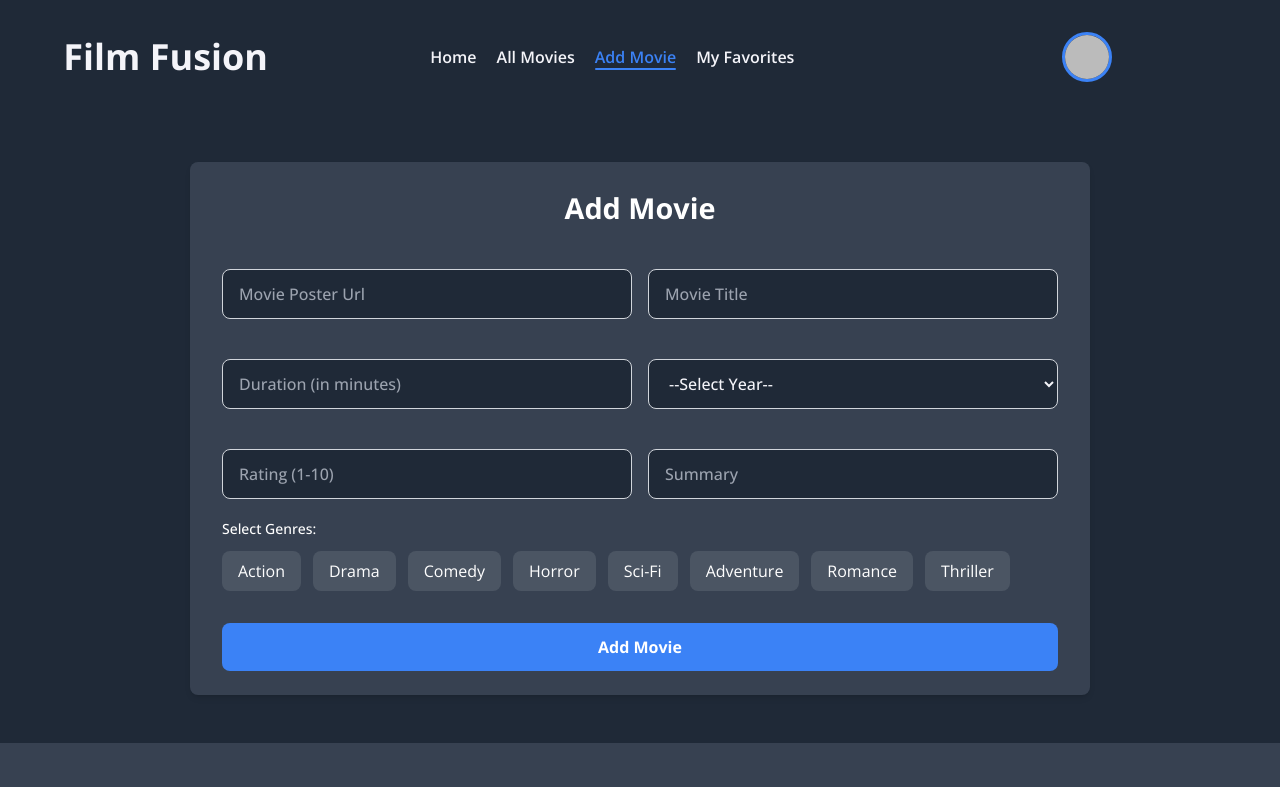
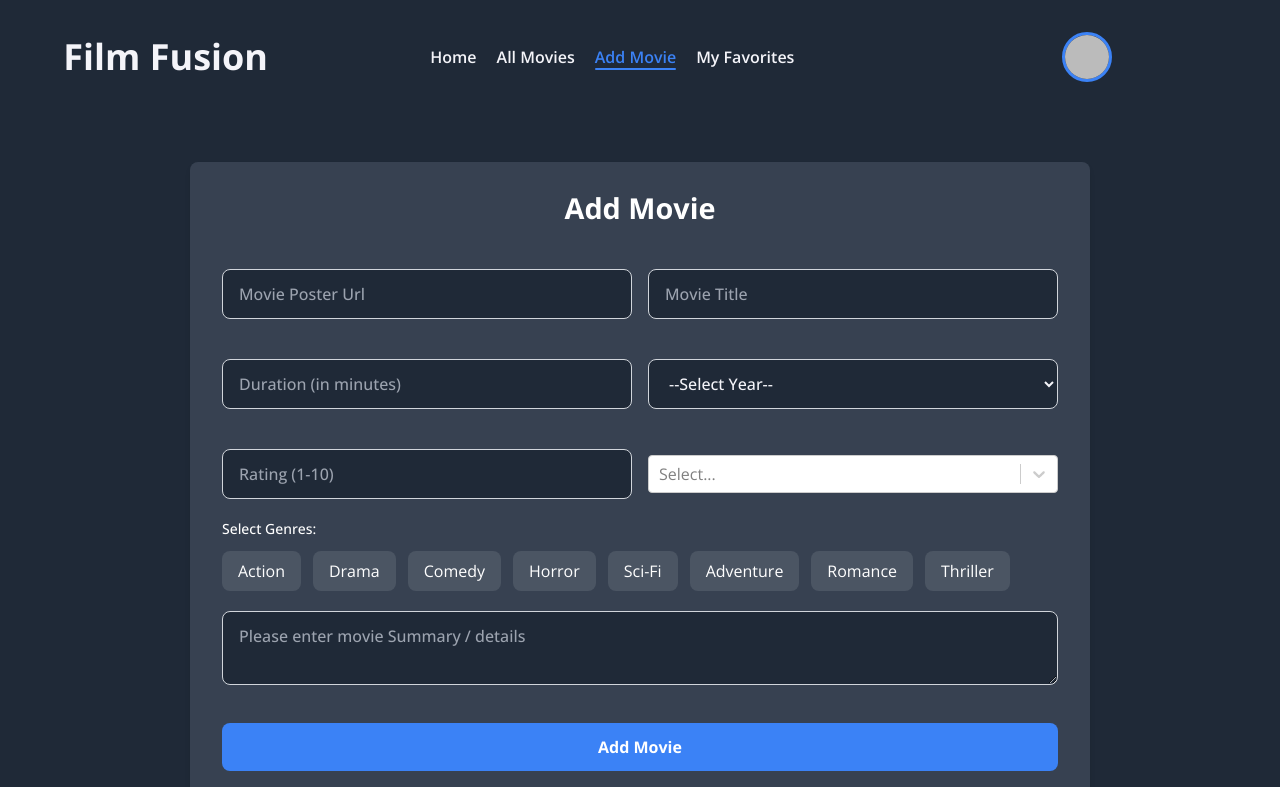
Before and after one commit to tariqul420/Film-Fusion, a React (Vite) app: page /add-movie in a window 1280 px wide. Shown: the top 787 px of the page. Built offline with nearby package versions, Linux system fonts and the light colour scheme; no server answers; sample sign-in values are in the browser's storage.

Commit message:
add text area

```diff
--- a/src/Pages/AddMovie.jsx
+++ b/src/Pages/AddMovie.jsx
@@ -1,6 +1,14 @@
 import { useState } from "react";
 import { MdErrorOutline } from "react-icons/md";
+import Select from "react-select";
 import Swal from "sweetalert2";
+
+const genresItems = [
+    { value: "Action", label: "Action" },
+    { value: "Drama", label: "Drama" },
+    { value: "Comedy", label: "Comedy" },
+    { value: "Horror", label: "Horror" },
+];
 
 const AddMovie = () => {
     const genresList = ["Action", "Drama", "Comedy", "Horror", "Sci-Fi", "Adventure", "Romance", "Thriller"];
@@ -135,6 +143,13 @@ const AddMovie = () => {
         setSelectedGenres([])
     };
 
+    const [selectedOptions, setSelectedOptions] = useState([]);
+    console.log(selectedOptions);
+
+    const handleChange = (selected) => {
+        setSelectedOptions(selected);
+    };
+
     return (
         <section className="w-full h-auto flex items-center justify-center sm:py-12 p-6 bg-[#1F2937]">
             <div className="w-full sm:w-[900px] sm:max-w-[1000px] bg-gray-700 shadow-md backdrop-blur-3xl rounded-lg sm:py-6 sm:px-8 p-4 flex flex-col gap-5">
@@ -247,12 +262,15 @@ const AddMovie = () => {
                             )}
                         </div>
                         <div className="w-full relative">
-                            <input
-                                type="text"
-                                name="Summary"
-                                placeholder="Summary"
-                                className="py-3 bg-color-primary font-medium px-4 border focus:outline-[#3B82F6] border-gray-300 rounded-lg w-full"
+                            <Select
+                                isMulti
+                                name="genres"
+                                options={genresList}
+                                className="react-select-container"
+                                classNamePrefix="react-select"
+                                onChange={handleChange}
                             />
+
                             {summary && (
                                 <p className="text-[0.9rem] mt-1">
                                     <span className="text-red-500 flex items-center gap-[5px]">
@@ -296,6 +314,22 @@ const AddMovie = () => {
 
                     </div>
 
+                    <div className="w-full">
+                        <textarea
+                            name="Summary"
+                            placeholder="Please enter movie Summary / details"
+                            className="py-3 bg-color-primary font-medium px-4 border focus:outline-[#3B82F6] border-gray-300 rounded-lg w-full"
+                        />
+                        {summary && (
+                            <p className="text-[0.9rem] mt-1">
+                                <span className="text-red-500 flex items-center gap-[5px]">
+                                    <MdErrorOutline className="text-[1.1rem]" />
+                                    {summary}
+                                </span>
+                            </p>
+                        )}
+                    </div>
+
 
                     <div className="w-full flex items-center justify-center">
                         <button
--- a/src/index.css
+++ b/src/index.css
@@ -7,7 +7,7 @@
 @tailwind utilities;
 
 nav a.active {
-    color: #3B82F6;
+  color: #3b82f6;
   position: relative;
   transition: all 0.3s ease;
 }
@@ -15,7 +15,7 @@ nav a.active {
 nav a.active::before {
   content: '';
   width: 100%;
-    background-color: #3B82F6;
+  background-color: #3b82f6;
   height: 2px;
   position: absolute;
   bottom: -2px;
@@ -29,7 +29,7 @@ nav a {
 }
 
 nav a:hover {
-    color: #3B82F6;
+  color: #3b82f6;
   cursor: pointer;
 }
 
```
Lines whose indentation alone changed are shown as unchanged.
